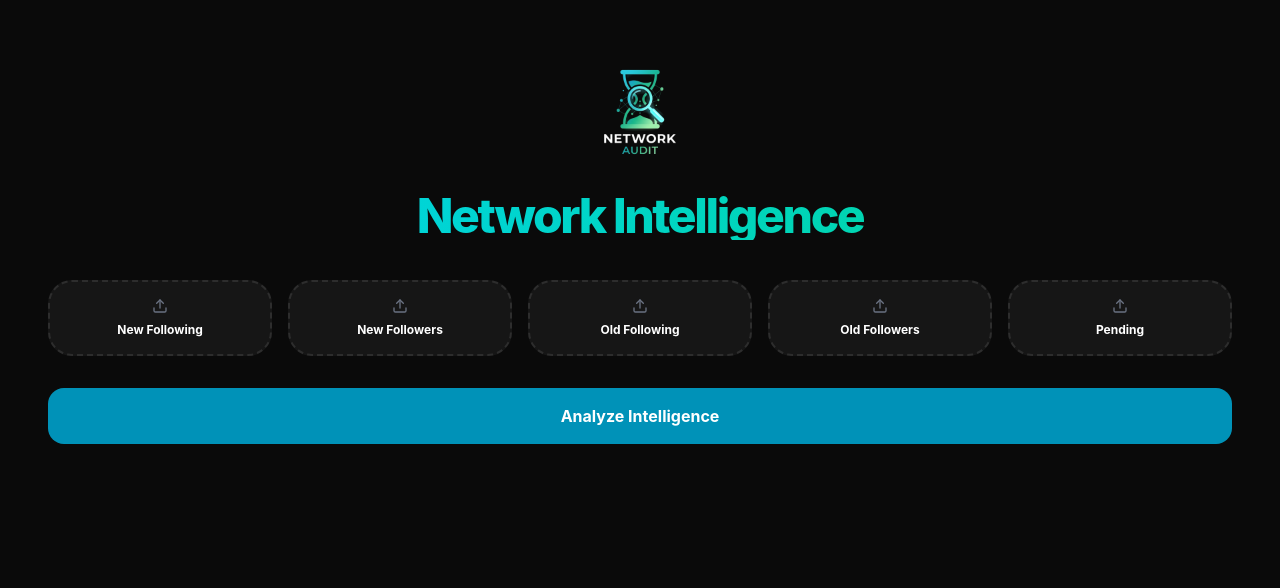
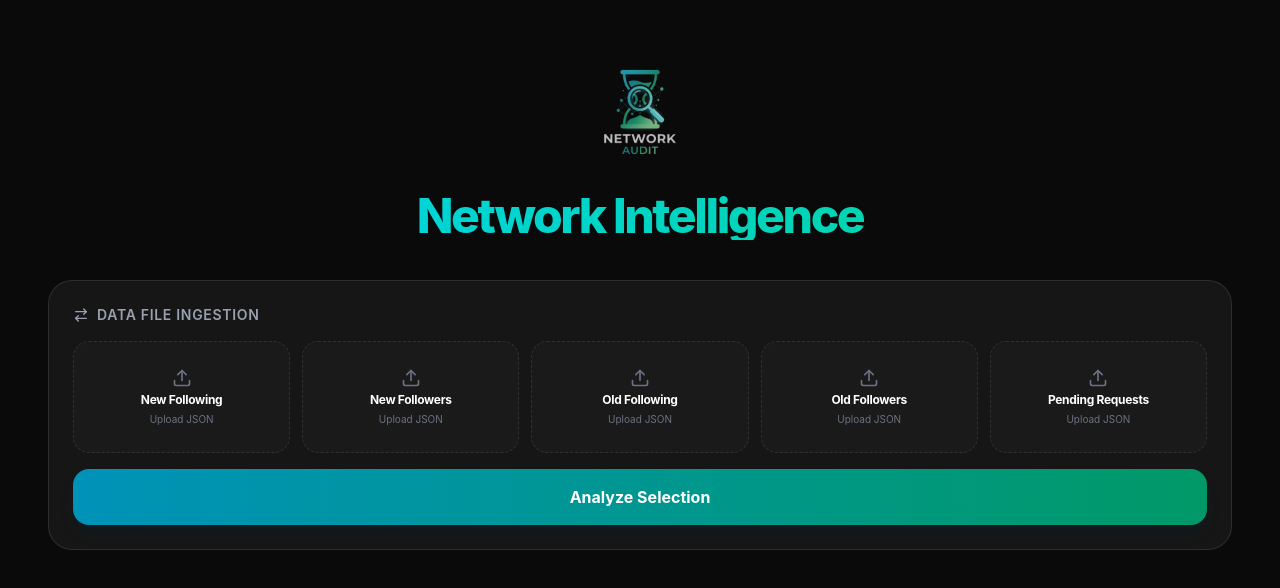
Before and after one commit to Escgot/network-audit, a React (Vite) app: page / in a window 1280 px wide. Shown: the top 588 px of the page. Built offline with nearby package versions, Linux system fonts and the light colour scheme.

Commit message:
fix the (dis)connected funtions

```diff
--- a/src/App.jsx
+++ b/src/App.jsx
@@ -1,6 +1,6 @@
 import { useState } from 'react';
 import { motion, AnimatePresence } from 'framer-motion';
-import { Upload, Search, Check, Copy, Clock, ArrowUpDown, History, Users } from 'lucide-react';
+import { Upload, Search, Check, Copy, Clock, ArrowUpDown, ArrowRightLeft } from 'lucide-react';
 import { PieChart, Pie, Cell, ResponsiveContainer, Tooltip, Legend } from 'recharts';
 import AppLogo from './assets/logo.png';
 
@@ -17,8 +17,11 @@ export default function App() {
   const [isProcessing, setIsProcessing] = useState(false);
   const [toast, setToast] = useState(null);
 
+  // Core Sorting State Configuration for every possible output column
   const [sortConfig, setSortConfig] = useState({
     notFollowingBack: { type: 'alpha', dir: 'asc' },
+    fans: { type: 'alpha', dir: 'asc' },
+    mutuals: { type: 'alpha', dir: 'asc' },
     stillConnected: { type: 'alpha', dir: 'asc' },
     disconnected: { type: 'alpha', dir: 'asc' },
     pending: { type: 'time', dir: 'asc' }
@@ -26,141 +29,279 @@ export default function App() {
 
   const triggerToast = (msg) => { setToast(msg); setTimeout(() => setToast(null), 3000); };
 
+  // Rotates sequentially through: A-Z -> Z-A -> Oldest -> Newest
   const cycleSort = (key) => {
-    setSortConfig(prev => ({
-      ...prev,
-      [key]: { type: prev[key].type, dir: prev[key].dir === 'asc' ? 'desc' : 'asc' }
-    }));
+    setSortConfig(prev => {
+      const current = prev[key];
+      let nextType = current.type;
+      let nextDir = current.dir;
+
+      if (current.type === 'alpha' && current.dir === 'asc') {
+        nextDir = 'desc';
+      } else if (current.type === 'alpha' && current.dir === 'desc') {
+        nextType = 'time';
+        nextDir = 'asc';
+      } else if (current.type === 'time' && current.dir === 'asc') {
+        nextDir = 'desc';
+      } else {
+        nextType = 'alpha';
+        nextDir = 'asc';
+      }
+
+      return { ...prev, [key]: { type: nextType, dir: nextDir } };
+    });
   };
 
+  // Uniform sorting execution for text arrays, implicit structures, and real timestamps
   const getSortedData = (data, key) => {
     const { type, dir } = sortConfig[key];
     return [...data].sort((a, b) => {
-      if (type === 'time') return dir === 'asc' ? a.daysAgo - b.daysAgo : b.daysAgo - a.daysAgo;
-      const nameA = a.username || a; const nameB = b.username || b;
-      return dir === 'asc' ? nameA.localeCompare(nameB) : nameB.localeCompare(nameA);
+      if (type === 'alpha') {
+        return dir === 'asc' ? a.username.localeCompare(b.username) : b.username.localeCompare(a.username);
+      } else {
+        // High indices/days indicate older relationships in data streams
+        const ageA = a.daysAgo !== undefined ? a.daysAgo : a.fileIndex;
+        const ageB = b.daysAgo !== undefined ? b.daysAgo : b.fileIndex;
+        return dir === 'asc' ? ageB - ageA : ageA - ageB;
+      }
     });
   };
 
-  const processFile = (data, type) => {
-    let users = [];
-    const list = type.includes('following') ? (data.relationships_following || []) : (Array.isArray(data) ? data : []);
-    users = list.map(item => (item.title || item.string_list_data?.[0]?.value)?.toLowerCase());
-    return [...new Set(users.filter(u => u))];
+  // Normalizer: Standardizes data profiles across structural variations while mapping outbound hyper-references
+  const parseJsonFile = (data, type) => {
+    const tempLinks = { ...userLinks };
+    let rawList = [];
+
+    if (type.includes('following')) {
+      rawList = data.relationships_following || [];
+    } else if (Array.isArray(data)) {
+      rawList = data;
+    }
+
+    const items = rawList.map((item, idx) => {
+      const username = (item.title || item.string_list_data?.[0]?.value)?.toLowerCase();
+      const href = item.string_list_data?.[0]?.href || '#';
+      if (username) tempLinks[username] = href;
+      return username ? { username, href, fileIndex: idx } : null;
+    }).filter(Boolean);
+
+    setUserLinks(prev => ({ ...prev, ...tempLinks }));
+    return items;
   };
 
   const handleProcess = async () => {
+    if (!Object.values(files).some(file => file !== null)) {
+      return triggerToast('Please upload at least one system file to process.');
+    }
     setIsProcessing(true);
-    const readJson = (file) => new Promise((resolve) => {
+
+    const loadJson = (file) => new Promise((resolve) => {
       const reader = new FileReader();
       reader.onload = (e) => resolve(JSON.parse(e.target.result));
       reader.readAsText(file);
     });
 
     try {
-      const newResults = {};
+      const processed = {};
+      const outResults = {};
 
-      // 1. Process Current Lists
-      const currFollowing = files.currFollowing ? processFile(await readJson(files.currFollowing), 'following') : [];
-      const currFollowers = files.currFollowers ? processFile(await readJson(files.currFollowers), 'followers') : [];
-      const currentCombined = new Set([...currFollowing, ...currFollowers]);
+      // Parse whatever files the user actually provided
+      if (files.currFollowing) processed.currFollowing = parseJsonFile(await loadJson(files.currFollowing), 'following');
+      if (files.currFollowers) processed.currFollowers = parseJsonFile(await loadJson(files.currFollowers), 'followers');
+      if (files.oldFollowing) processed.oldFollowing = parseJsonFile(await loadJson(files.oldFollowing), 'following');
+      if (files.oldFollowers) processed.oldFollowers = parseJsonFile(await loadJson(files.oldFollowers), 'followers');
 
-      // 2. Process Old Lists
-      const oldFollowing = files.oldFollowing ? processFile(await readJson(files.oldFollowing), 'following') : [];
-      const oldFollowers = files.oldFollowers ? processFile(await readJson(files.oldFollowers), 'followers') : [];
-      const oldCombined = new Set([...oldFollowing, ...oldFollowers]);
+      // Execution Modules 1: Active Relations Analysis (Requires both current files)
+      if (processed.currFollowing && processed.currFollowers) {
+        const activeFollowersSet = new Set(processed.currFollowers.map(u => u.username));
+        const activeFollowingSet = new Set(processed.currFollowing.map(u => u.username));
 
-      // 3. Comparisons
-      if (files.currFollowing && files.currFollowers) {
-        newResults.notFollowingBack = currFollowing.filter(u => !currFollowers.includes(u));
+        outResults.notFollowingBack = processed.currFollowing.filter(u => !activeFollowersSet.has(u.username));
+        outResults.fans = processed.currFollowers.filter(u => !activeFollowingSet.has(u.username));
+        outResults.mutuals = processed.currFollowing.filter(u => activeFollowersSet.has(u.username));
       }
 
-      if (files.oldFollowing || files.oldFollowers) {
-        newResults.stillConnected = [...oldCombined].filter(u => currentCombined.has(u));
-        newResults.disconnected = [...oldCombined].filter(u => !currentCombined.has(u));
+      // Execution Modules 2: Historical Continuity Audits (Compares old profiles with current state)
+      if (processed.oldFollowing || processed.oldFollowers) {
+        const currentActivePool = new Set([
+          ...(processed.currFollowing?.map(u => u.username) || []),
+          ...(processed.currFollowers?.map(u => u.username) || [])
+        ]);
+
+        // Merge target profiles from old files
+        const combinedOldMap = new Map();
+        [...(processed.oldFollowing || []), ...(processed.oldFollowers || [])].forEach(item => {
+          if (!combinedOldMap.has(item.username)) combinedOldMap.set(item.username, item);
+        });
+        const distinctOldItems = Array.from(combinedOldMap.values());
+
+        outResults.stillConnected = distinctOldItems.filter(u => currentActivePool.has(u.username));
+        outResults.disconnected = distinctOldItems.filter(u => !currentActivePool.has(u.username));
       }
 
+      // Execution Modules 3: Outbound Request Timelines
       if (files.pending) {
-        const pendingData = await readJson(files.pending);
-        newResults.pending = pendingData.map(item => ({
-          username: item.label_values?.find(l => l.label === 'Username')?.value?.toLowerCase(),
-          daysAgo: Math.floor((Date.now() / 1000 - item.timestamp) / 86400)
-        })).filter(u => u.username);
+        const pendingData = await loadJson(files.pending);
+        outResults.pending = pendingData.map((item, idx) => {
+          const username = item.label_values?.find(l => l.label === 'Username')?.value?.toLowerCase();
+          const daysAgo = Math.floor((Date.now() / 1000 - item.timestamp) / 86400);
+          return username ? { username, daysAgo, fileIndex: idx } : null;
+        }).filter(Boolean);
       }
 
-      setResults(newResults);
-      triggerToast('Comparison complete!');
-    } catch (e) { console.error(e); triggerToast('Error parsing JSON.'); }
-    finally { setIsProcessing(false); }
+      setResults(outResults);
+      triggerToast('Network matrix compiled successfully!');
+    } catch (err) {
+      console.error(err);
+      triggerToast('Error analyzing files. Verify file integrity.');
+    } finally {
+      setIsProcessing(false);
+    }
   };
+
+  const hasActiveResults = results && Object.keys(results).length > 0;
 
   return (
     <div className="min-h-screen bg-[#0A0A0A] text-white p-6 md:p-12 font-sans">
-      <div className="text-center space-y-4 mb-10">
-        <img src={AppLogo} alt="Network Audit Logo" className="mx-auto w-32 h-32" />
-        <h1 className="text-5xl font-extrabold tracking-tighter bg-gradient-to-r from-cyan-400 to-emerald-400 bg-clip-text text-transparent">Network Intelligence</h1>
+      <AnimatePresence>
+        {toast && (
+          <motion.div initial={{ opacity: 0, y: -20 }} animate={{ opacity: 1, y: 0 }} exit={{ opacity: 0, y: -20 }} className="fixed top-5 right-5 bg-gradient-to-r from-cyan-600 to-emerald-600 px-6 py-3 rounded-2xl z-50 flex items-center gap-2 shadow-xl shadow-black/40 border border-white/10 font-medium">
+            <Check size={18} />{toast}
+          </motion.div>
+        )}
+      </AnimatePresence>
+
+      <div className="max-w-7xl mx-auto space-y-10">
+        <div className="text-center space-y-4">
+          <img src={AppLogo} alt="Network Audit Logo" className="mx-auto w-32 h-32 animate-pulse" />
+          <h1 className="text-5xl font-extrabold tracking-tighter bg-gradient-to-r from-cyan-400 to-emerald-400 bg-clip-text text-transparent">
+            Network Intelligence
+          </h1>
         </div>
 
-      <div className="grid md:grid-cols-5 gap-4 max-w-7xl mx-auto">
+        {/* Input Interface Matrix */}
+        <div className="bg-white/5 p-6 rounded-3xl border border-white/10 space-y-4">
+          <h2 className="text-sm font-semibold text-gray-400 tracking-wider uppercase flex items-center gap-2"><ArrowRightLeft size={16} /> Data File Ingestion</h2>
+          <div className="grid grid-cols-2 md:grid-cols-5 gap-3">
             {[
-          { key: 'currFollowing', label: 'New Following' },
-          { key: 'currFollowers', label: 'New Followers' },
-          { key: 'oldFollowing', label: 'Old Following' },
-          { key: 'oldFollowers', label: 'Old Followers' },
-          { key: 'pending', label: 'Pending' }
-        ].map((item) => (
-          <label key={item.key} className={`border-2 border-dashed rounded-3xl p-4 bg-white/5 transition-all cursor-pointer text-center ${files[item.key] ? 'border-emerald-500/50' : 'border-white/10 hover:border-cyan-500'}`}>
-            <input type="file" className="hidden" onChange={(e) => setFiles(prev => ({ ...prev, [item.key]: e.target.files[0] }))} />
-            <div className="flex flex-col items-center gap-2">
-              {files[item.key] ? <Check size={16} className="text-emerald-500" /> : <Upload size={16} className="text-gray-500" />}
-              <p className="font-bold text-xs capitalize">{item.label}</p>
-            </div>
+              { id: 'currFollowing', name: 'New Following' },
+              { id: 'currFollowers', name: 'New Followers' },
+              { id: 'oldFollowing', name: 'Old Following' },
+              { id: 'oldFollowers', name: 'Old Followers' },
+              { id: 'pending', name: 'Pending Requests' },
+            ].map((fileConfig) => (
+              <label key={fileConfig.id} className={`group relative border border-dashed rounded-2xl p-4 transition-all duration-300 cursor-pointer text-center flex flex-col justify-center items-center h-28 ${files[fileConfig.id] ? 'bg-emerald-500/10 border-emerald-500/40 text-emerald-400' : 'bg-white/[0.02] border-white/10 hover:border-cyan-500/50 hover:bg-white/[0.04]'}`}>
+                <input type="file" className="hidden" onChange={(e) => setFiles(p => ({ ...p, [fileConfig.id]: e.target.files[0] }))} />
+                {files[fileConfig.id] ? <Check size={20} className="mb-1 text-emerald-400 animate-scale" /> : <Upload size={20} className="mb-1 text-gray-500 group-hover:text-cyan-400 transition-colors" />}
+                <span className="font-bold text-xs tracking-tight block text-white group-hover:text-cyan-300 transition-colors">{fileConfig.name}</span>
+                <span className="text-[10px] text-gray-500 truncate max-w-[110px] mt-1 block">{files[fileConfig.id]?.name || 'Upload JSON'}</span>
               </label>
             ))}
           </div>
+          <button onClick={handleProcess} disabled={isProcessing} className="w-full py-4 rounded-2xl bg-gradient-to-r from-cyan-600 to-emerald-600 font-bold hover:from-cyan-500 hover:to-emerald-500 shadow-lg shadow-cyan-950/20 transition-all active:scale-[0.99] disabled:opacity-50">
+            {isProcessing ? 'Compiling Datasets...' : 'Analyze Selection'}
+          </button>
+        </div>
 
-      <button onClick={handleProcess} className="max-w-7xl mx-auto w-full mt-8 py-4 rounded-2xl bg-cyan-600 font-bold hover:bg-cyan-500 transition-all">Analyze Intelligence</button>
+        {/* Processed Analytics Workspace */}
+        {hasActiveResults && (
+          <div className="space-y-6">
+            <div className="relative">
+              <Search className="absolute left-5 top-1/2 -translate-y-1/2 text-gray-500" size={18} />
+              <input type="text" placeholder="Search usernames across lists..." value={searchTerm} onChange={(e) => setSearchTerm(e.target.value.toLowerCase())} className="w-full bg-white/5 border border-white/10 rounded-2xl pl-12 pr-6 py-4 outline-none focus:border-cyan-500 text-sm transition-colors placeholder:text-gray-600" />
+            </div>
 
-      {results && (
-        <div className="max-w-7xl mx-auto mt-8 space-y-8">
-          <input type="text" placeholder="Search usernames..." onChange={(e) => setSearchTerm(e.target.value)} className="w-full bg-white/5 border border-white/10 rounded-2xl px-6 py-4" />
-          <div className="grid md:grid-cols-4 gap-4">
-            {results.stillConnected && <StandardCard title="Still Connected" data={getSortedData(results.stillConnected.filter(u => u.includes(searchTerm)), 'stillConnected')} sort={sortConfig.stillConnected} onSort={() => cycleSort('stillConnected')} color="emerald" />}
-            {results.disconnected && <StandardCard title="Disconnected" data={getSortedData(results.disconnected.filter(u => u.includes(searchTerm)), 'disconnected')} sort={sortConfig.disconnected} onSort={() => cycleSort('disconnected')} color="rose" />}
-            {results.notFollowingBack && <StandardCard title="Not Following Back" data={getSortedData(results.notFollowingBack.filter(u => u.includes(searchTerm)), 'notFollowingBack')} sort={sortConfig.notFollowingBack} onSort={() => cycleSort('notFollowingBack')} color="orange" />}
-            {results.pending && <StandardCard title="Pending" data={getSortedData(results.pending.filter(p => p.username.includes(searchTerm.toLowerCase())), 'pending')} sort={sortConfig.pending} onSort={() => cycleSort('pending')} color="purple" isPending={true} />}
+            <div className="grid grid-cols-1 sm:grid-cols-2 lg:grid-cols-3 gap-4">
+              {results.notFollowingBack && (
+                <StandardCard title="Not Following Back" data={results.notFollowingBack.filter(u => u.username.includes(searchTerm))} sort={sortConfig.notFollowingBack} onSort={() => cycleSort('notFollowingBack')} color="rose" links={userLinks} />
+              )}
+              {results.fans && (
+                <StandardCard title="Fans" data={results.fans.filter(u => u.username.includes(searchTerm))} sort={sortConfig.fans} onSort={() => cycleSort('fans')} color="cyan" links={userLinks} />
+              )}
+              {results.mutuals && (
+                <StandardCard title="Mutuals" data={results.mutuals.filter(u => u.username.includes(searchTerm))} sort={sortConfig.mutuals} onSort={() => cycleSort('mutuals')} color="emerald" links={userLinks} />
+              )}
+              {results.stillConnected && (
+                <StandardCard title="Still Connected" data={results.stillConnected.filter(u => u.username.includes(searchTerm))} sort={sortConfig.stillConnected} onSort={() => cycleSort('stillConnected')} color="teal" links={userLinks} />
+              )}
+              {results.disconnected && (
+                <StandardCard title="Disconnected" data={results.disconnected.filter(u => u.username.includes(searchTerm))} sort={sortConfig.disconnected} onSort={() => cycleSort('disconnected')} color="orange" links={userLinks} />
+              )}
+              {results.pending && (
+                <StandardCard title="Pending Outbound" data={results.pending.filter(u => u.username.includes(searchTerm))} sort={sortConfig.pending} onSort={() => cycleSort('pending')} color="purple" links={userLinks} isPending={true} />
+              )}
             </div>
           </div>
         )}
       </div>
+    </div>
   );
 }
 
-function StandardCard({ title, data, color, isPending, sort, onSort }) {
+function StandardCard({ title, data, sort, onSort, color, links, isPending }) {
   const styles = {
-    rose: "bg-rose-500/10 text-rose-400 border-rose-500/20",
-    emerald: "bg-emerald-500/10 text-emerald-400 border-emerald-500/20",
-    purple: "bg-purple-500/10 text-purple-400 border-purple-500/20",
-    orange: "bg-orange-500/10 text-orange-400 border-orange-500/20"
+    rose: "bg-rose-500/5 text-rose-400 border-rose-500/20 hover:border-rose-500/40",
+    cyan: "bg-cyan-500/5 text-cyan-400 border-cyan-500/20 hover:border-cyan-500/40",
+    emerald: "bg-emerald-500/5 text-emerald-400 border-emerald-500/20 hover:border-emerald-500/40",
+    teal: "bg-teal-500/5 text-teal-400 border-teal-500/20 hover:border-teal-500/40",
+    orange: "bg-orange-500/5 text-orange-400 border-orange-500/20 hover:border-orange-500/40",
+    purple: "bg-purple-500/5 text-purple-400 border-purple-500/20 hover:border-purple-500/40"
   };
+
+  const getSortBadgeLabel = () => {
+    if (sort.type === 'alpha') return sort.dir === 'asc' ? 'A-Z' : 'Z-A';
+    return sort.dir === 'asc' ? 'Oldest' : 'Newest';
+  };
+
+  const sortedItems = [...data].sort((a, b) => {
+    if (sort.type === 'alpha') {
+      return sort.dir === 'asc' ? a.username.localeCompare(b.username) : b.username.localeCompare(a.username);
+    } else {
+      const stepA = a.daysAgo !== undefined ? a.daysAgo : a.fileIndex;
+      const stepB = b.daysAgo !== undefined ? b.daysAgo : b.fileIndex;
+      return sort.dir === 'asc' ? stepB - stepA : stepA - stepB;
+    }
+  });
+
   return (
-    <div className={`border rounded-3xl p-6 h-[500px] flex flex-col ${styles[color]}`}>
-      <div className="mb-4 font-bold text-lg flex items-center justify-between">
-        <div className="flex items-center gap-2">{title} <span className="text-xs opacity-50 bg-white/10 px-2 py-1 rounded-full">{data.length}</span></div>
-        <button onClick={onSort} className="bg-white/5 hover:bg-white/10 px-2 py-1 rounded-lg text-[10px] uppercase">
-          {sort.dir === 'asc' ? 'A-Z' : 'Z-A'} <ArrowUpDown size={10} />
+    <div className={`border rounded-3xl p-5 h-[480px] flex flex-col transition-all duration-300 shadow-md ${styles[color]}`}>
+      {/* List Header controls */}
+      <div className="mb-4 flex items-center justify-between">
+        <div className="flex items-center gap-2">
+          <span className="font-bold text-base text-white tracking-tight">{title}</span>
+          <span className="text-xs font-semibold px-2 py-0.5 rounded-full bg-white/10 opacity-70 text-white">{data.length}</span>
+        </div>
+
+        <button onClick={onSort} className="flex items-center gap-1.5 bg-white/5 hover:bg-white/10 px-2.5 py-1 rounded-xl transition-all text-[11px] font-bold tracking-wider uppercase text-white shadow-inner active:scale-95">
+          <span>{getSortBadgeLabel()}</span>
+          <ArrowUpDown size={11} className="opacity-60" />
         </button>
       </div>
-      <div className="flex-1 overflow-y-auto pr-2 custom-scrollbar space-y-2">
-        {data.map((item, i) => {
-          const username = isPending ? item.username : item;
-          return (
-            <div key={i} className="flex justify-between items-center bg-white/5 p-3 rounded-xl hover:bg-white/10 transition-all">
-              <span className="text-sm truncate mr-2">@{username}</span>
-              {isPending && <div className="text-[10px] opacity-50"><Clock size={10} /> {item.daysAgo}d</div>}
+
+      {/* Target Accounts Stream */}
+      <div className="flex-1 overflow-y-auto pr-1 space-y-1.5 scrollbar-thin scrollbar-thumb-white/10">
+        {sortedItems.map((item) => (
+          <div key={item.username} className="flex justify-between items-center bg-white/[0.03] hover:bg-white/[0.07] p-3 rounded-xl transition-all duration-200 group border border-white/[0.02]">
+            <a href={links[item.username] || `https://instagram.com/${item.username}`} target="_blank" rel="noopener noreferrer" className="text-sm font-medium tracking-tight text-gray-300 hover:text-white transition-colors truncate max-w-[75%]">
+              @{item.username}
+            </a>
+
+            {isPending ? (
+              <div className={`text-[11px] font-medium flex items-center gap-1 px-2 py-0.5 rounded-md ${item.daysAgo > 180 ? 'bg-rose-500/20 text-rose-400' : 'bg-white/5 text-gray-400'}`}>
+                <Clock size={11} /> {item.daysAgo}d
               </div>
-          );
-        })}
+            ) : (
+              <button onClick={() => navigator.clipboard.writeText(item.username)} className="opacity-0 group-hover:opacity-100 p-1 hover:bg-white/10 rounded-lg text-gray-400 hover:text-white transition-all">
+                <Copy size={13} />
+              </button>
+            )}
+          </div>
+        ))}
+        {data.length === 0 && (
+          <div className="h-full flex flex-col items-center justify-center text-center p-6 opacity-30">
+            <span className="text-xs font-medium">No accounts in segment</span>
+          </div>
+        )}
       </div>
     </div>
   );
```
Lines whose indentation alone changed are shown as unchanged.
